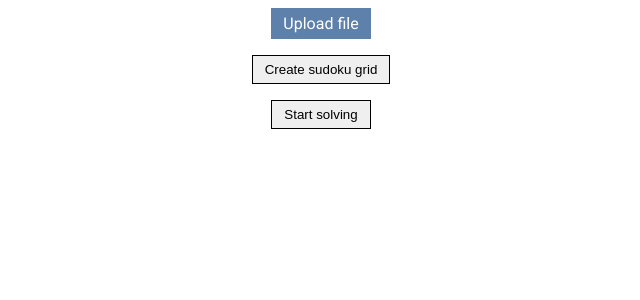
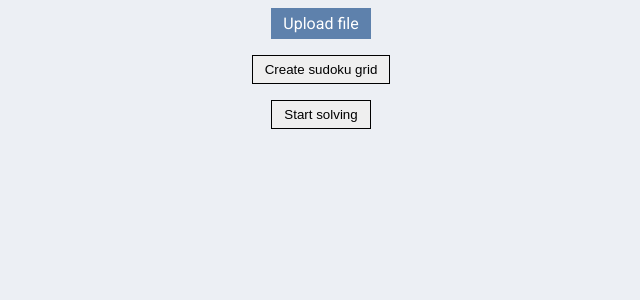
Before and after one commit to perkynades/constraint-satisfaction-sudoku, a React (Create React App) app: page / in a window 1280 px wide. Shown: the top 300 px of the page, without its empty margins (319-959 px from the left). Built offline with nearby package versions, Linux system fonts and the light colour scheme.

Commit message:
Add background colors

```diff
--- a/src/App.css
+++ b/src/App.css
@@ -1,4 +1,8 @@
 @import url('https://fonts.googleapis.com/css2?family=Roboto&display=swap');
+
+body {
+    background-color: #eceff4;
+}
 
 .App {
     display: flex;
--- a/src/SudokuGrid.css
+++ b/src/SudokuGrid.css
@@ -7,6 +7,7 @@
 
 .grid {
     border-spacing: 0;
+    background-color: #fff;
 }
 
 .entry:nth-of-type(1) > .element {
```
